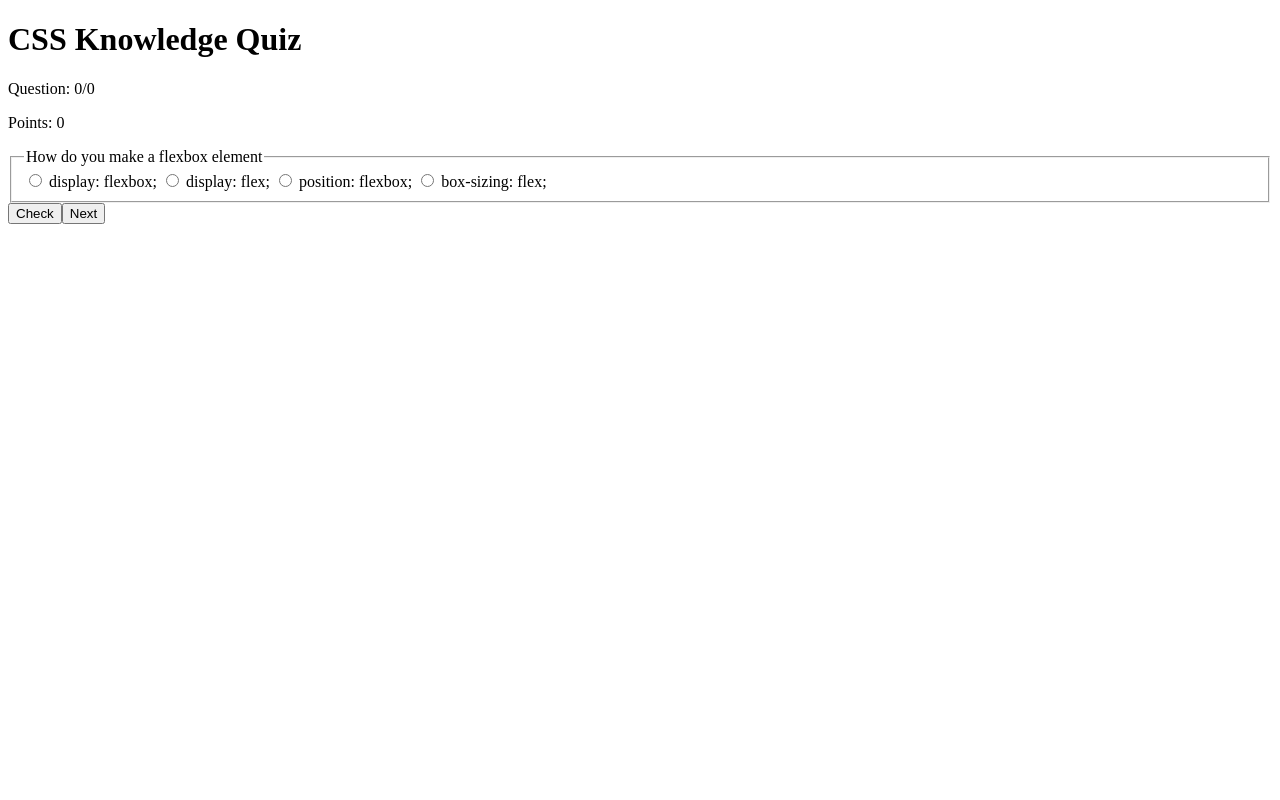
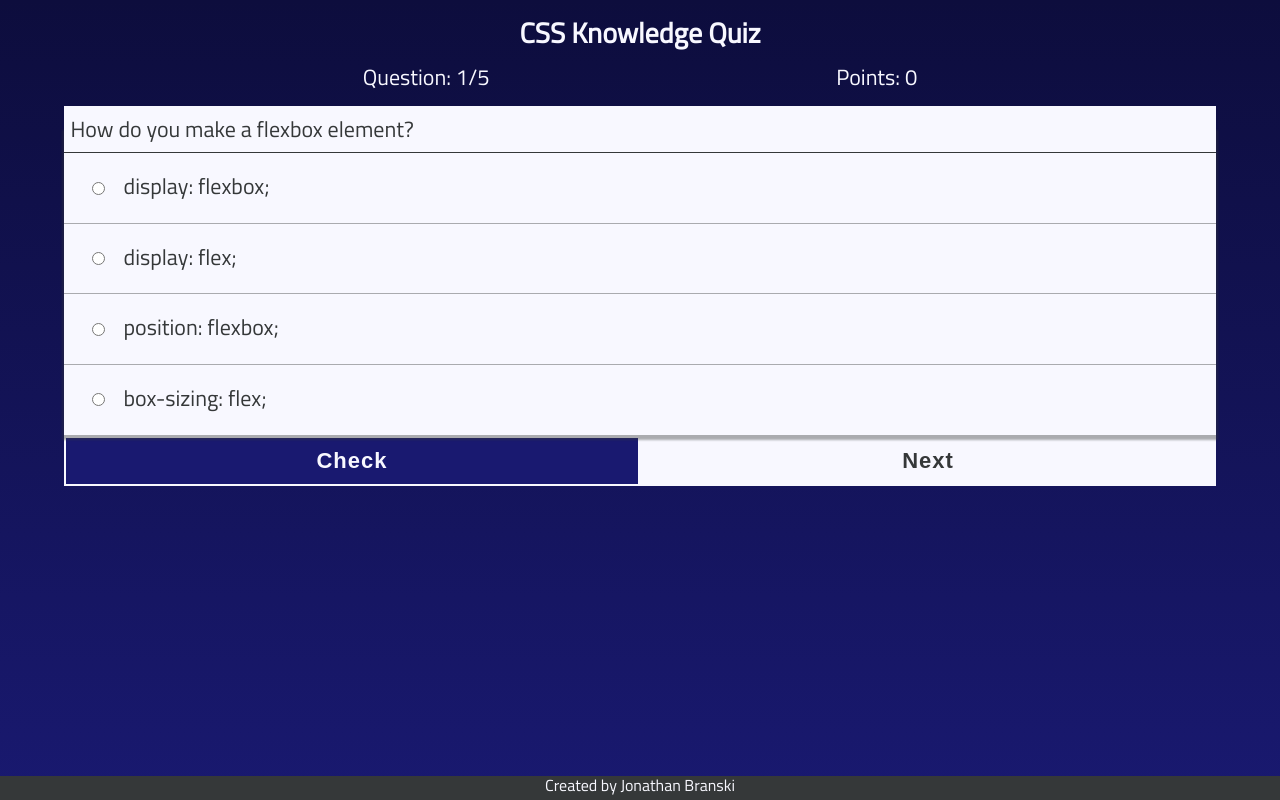
Before and after one commit to JBranski/css-design-quiz-app, a plain HTML site: page index.html in a window 1280 px wide. Both pictures are taken after a click on the button "Start CSS". Drawn offline with Linux system fonts and the light colour scheme.

Commit message:
main styling completed

```diff
--- /dev/null
+++ b/_variables.scss
@@ -0,0 +1,11 @@
+$blue: #191970;
+$dark-blue: #0d0d3d;
+$light-blue: #d6d6ff;
+
+$green: #88de6c;
+$red: #f56a63;
+
+$white: #f8f8ff;
+$black: #353839;
+$light-gray: #e6e6ff;
+$dark-gray: #404445;
--- a/index.html
+++ b/index.html
@@ -4,6 +4,7 @@
 	<meta charset="UTF-8">
 	<meta name="viewport" content="width=device-width, initial-scale=1.0">
 	<title>CSS Knowledge Quiz</title>
+	<link href="https://fonts.googleapis.com/css2?family=Titillium+Web&display=swap" rel="stylesheet">
 	<link rel="stylesheet" href="index.min.css">
 </head>
 <body>
@@ -14,6 +15,9 @@
 	</header>
 	<main>
 		<article class="js-home-screen">
+			<p>Welcome to the CSS and web design quiz. You will be asked a series of questions one at a time. Click the check button to check your answer, and next to move on to the following question.</p>
+
+			<p>If a chosen answer is wrong, it will be highlighted in red, and the correct answer shown in green. Your progress and score are located on the top of the screen at all times. Enjoy!</p>
 			<button type="default" id="js-start-btn">Start CSS</button>
 		</article>
 		<article class="js-form-screen hidden">
@@ -21,8 +25,14 @@
 
 			</form>
 		</article>
-		<article></article>
+		<article class="js-results-screen hidden">
+			<p></p>
+			<button type="default" id="js-restart-form">Return Home</button>
+		</article>
 	</main>
+	<footer>
+		<p>Created by <a href="https://jonathanbranski.com">Jonathan Branski</a></p>
+	</footer>
 	<script src="index.js" type="text/javascript"></script>
 </body>
 </html>
--- a/index.js
+++ b/index.js
@@ -35,7 +35,7 @@ const quizQuestions = [
 	},
 	{
 		key: "cssPreprocessor",
-		question: "Which item below is not a CSS preprocessor",
+		question: "Which item below is not a CSS preprocessor?",
 		choices: [
 			"Sass",
 			"Stylus",
@@ -46,7 +46,7 @@ const quizQuestions = [
 	},
 	{
 		key: "flexbox",
-		question: "How do you make a flexbox element",
+		question: "How do you make a flexbox element?",
 		choices: [
 			"display: flexbox;",
 			"position: flexbox;",
@@ -68,6 +68,8 @@ let newQuizOrder = [];
 // button containers into variables
 let nextBtn, checkBtn;
 let startBtn = document.querySelector("button#js-start-btn");
+
+let formArea = document.getElementById("js-form");
 
 
 // shuffles the order of itemsquestions or answers
@@ -96,9 +98,10 @@ function shuffleAnswerSelector(answers){
 
 // renders the form questions and hides all questions
 function renderForm(){
-	let formArea = document.getElementById("js-form");
 	let questionFormat;
 	let answersFormat;
+
+	document.querySelector(".js-question-total").innerHTML = `0/${newQuizOrder.length}`;
 
 	// loop through the questions
 	for(let i = 0; i < newQuizOrder.length; i++){
@@ -120,16 +123,16 @@ function renderForm(){
 	}
 
 	// add buttons to the end of the form
-	formArea.innerHTML += `<button id="js-check-btn" type="button" class="disabled">Check</button><button id="js-next-btn" type="button" >Next</button>`;
+	formArea.innerHTML += `<button id="js-check-btn" type="button" disabled>Check</button><button id="js-next-btn" type="button" >Next</button>`;
 
 	// store the buttons into their variables after they are rendered
 	checkBtn = document.getElementById("js-check-btn");
 	nextBtn = document.getElementById("js-next-btn");
 
-	checkBtn.addEventListener("click", checkAnswer);
+	checkBtn.addEventListener("click", checkIfAnswered);
 	checkBtn.addEventListener("keyup", function(e){
 		if(e.key === "Enter"){
-			checkAnswer;
+			checkIfAnswered;
 		}
 		return false;
 	});
@@ -169,33 +172,61 @@ function hideHomeScreen(){
 
 
 
-// check quiz answer
-function checkAnswer(){
-	let selectedAnswer = document.querySelector(`input[name="${newQuizOrder[currentQuestion - 1].key}"]:checked`).value;
-
-	if(selectedAnswer == newQuizOrder[currentQuestion - 1].answer){
-		console.log(currentScore)
-		currentScore++
-		document.querySelector(".js-total-correct").innerHTML = currentScore;
-	}
-
-
-	toggleCheckButton();
-	toggleNextButton();
+// See results page
+function seeQuizResults(){
+	document.querySelector(".js-form-screen").classList.toggle("hidden");
+	document.querySelector(".js-results-screen").classList.toggle("hidden");
+	document.querySelector(".js-results-screen p").innerHTML = `You scored a ${(currentScore/currentQuestion)*100}%!`
 }
 
 
 
-// function to display questions after the next button is pressed
-function nextQuestion() {
-	let questionTotal = document.querySelector(".js-question-total").innerHTML;
-	// questionTotal.innerHTML(`${currentQuestion}`);
-	// document.querySelector(".js-question-total").innerHTML(`${currentQuestion}/${newQuizOrder.length}`);
-	if(!(currentQuestion === 0)){
-		document.querySelector(`fieldset:nth-of-type(${currentQuestion})`).classList.toggle("hidden");
+// check to see if an answer is selected
+// TODO ERROR CARD
+function checkIfAnswered(){
+	let options = document.getElementsByName(newQuizOrder[currentQuestion - 1].key);
+
+	for (let i = 0; i < options.length; i++){
+		if(options[i].checked){
+			checkIfCorrect();
+		}
 	}
-	document.querySelector(`fieldset:nth-of-type(${currentQuestion + 1})`).classList.toggle("hidden");
-	currentQuestion++;
+}
+
+
+
+// check quiz answer
+function checkIfCorrect(){
+
+	selectedAnswer = document.querySelector(`input[name="${newQuizOrder[currentQuestion - 1].key}"]:checked`);
+
+	let quizChoices = document.querySelectorAll(`input[name="${newQuizOrder[currentQuestion - 1].key}"]`);
+
+	for(let i = 0; i < quizChoices.length; i++){
+		quizChoices[i].parentElement.classList.add("answers")
+	}
+
+	if(!selectedAnswer){
+		console.log("ERROR - PLEASE ANSWER QUESTION");
+	}
+	else if(selectedAnswer.value == newQuizOrder[currentQuestion - 1].answer){
+		currentScore++
+		document.querySelector(".js-total-correct").innerHTML = currentScore;
+		selectedAnswer.parentElement.classList.toggle("correct-answer");
+	}
+	else {
+		selectedAnswer.parentElement.classList.toggle("wrong-answer");
+		for(let i = 0; i < quizChoices.length; i++){
+			if(quizChoices[i].value == newQuizOrder[currentQuestion -1].answer){
+				quizChoices[i].parentElement.classList.add("correct-answer");
+			}
+		}
+	}
+
+	if(currentQuestion === newQuizOrder.length){
+		nextBtn.innerHTML = "Results";
+	}
+
 
 	toggleCheckButton();
 	toggleNextButton();
@@ -204,21 +235,58 @@ function nextQuestion() {
 
 
 
+// function to display questions after the next button is pressed
+function nextQuestion() {
+
+	if(currentQuestion === newQuizOrder.length){
+		seeQuizResults();
+		return false;
+	}
+	else if(!(currentQuestion === 0)){
+		document.querySelector(`fieldset:nth-of-type(${currentQuestion})`).classList.toggle("hidden");
+	}
+	document.querySelector(`fieldset:nth-of-type(${currentQuestion + 1})`).classList.toggle("hidden");
+	currentQuestion++;
+
+	document.querySelector(".js-question-total").innerHTML = `${currentQuestion}/${newQuizOrder.length}`;
+
+	toggleCheckButton();
+	toggleNextButton();
+
+}
+
+
+
 // toggle check button to toggle it being clickable
 function toggleCheckButton(){
-	checkBtn.classList.toggle("disabled");
+	checkBtn.toggleAttribute("disabled");
 }
 
 
 // toggle next button to toggle it being clickable
 function toggleNextButton(){
-	nextBtn.classList.toggle("disabled");
+	nextBtn.toggleAttribute("disabled");
 }
 
 
 // turn off being able to select radio buttons after being selected
 function lockChoices(){
+	document.querySelector(`fieldset:nth-of-type(${currentQuestion})`).toggleAttribute("disabled");
+}
 
+
+
+// Reset the form
+document.getElementById("js-restart-form").addEventListener("click", restartQuiz);
+document.getElementById("js-restart-form").addEventListener("keyup", function(e){
+	if(e.key === "Enter"){
+		restartQuiz;
+	}
+	return false;
+});
+
+function restartQuiz(){
+	location.reload();
 }
 
 
--- a/index.scss
+++ b/index.scss
@@ -1,3 +1,137 @@
+@import "_variables";
+
+*{
+	margin: 0;
+	padding: 0;
+	box-sizing: border-box;
+}
+
+html, body{
+	overflow: auto;
+}
+
+html{
+	font-size: 16px;
+}
+
+body{
+	background: $white;
+	background-image: linear-gradient($dark-blue, $blue);
+	background-repeat: no-repeat;
+	background-size: cover;
+	height: 100vh;
+	font-family: 'Titillium Web', sans-serif;
+	font-size: 1.375rem;
+	position: relative;
+	color: $black;
+	line-height: 1.2;
+}
+
+header{
+	display: flex;
+	flex-wrap: wrap;
+	justify-content: space-evenly;
+	color: $white;
+	padding: 1rem;
+
+	h1{
+		text-align: center;
+		flex: 100%;
+		font-size: 1.75rem;
+		margin-bottom: .5em;
+	}
+}
+
+main{
+	width: 90%;
+	margin: 0 auto 2em;
+	color: $white;
+	line-height: 1.5;
+
+	p{
+		margin-bottom: 1rem;
+	}
+}
+
+form{
+	background-color: $white;
+	color: $black;
+
+	fieldset{
+		position: relative;
+		border: none;
+		display: flex;
+		flex-direction: column;
+		box-shadow: 0 2px 2px 2px rgba(53,56,57, .4);
+
+		legend{
+			background-color: $white;
+			padding: .3em;
+			border-bottom: 1px solid $black;
+			width: 100%;
+		}
+
+		label{
+			display: block;
+			flex: 100%;
+			height: 500px;
+			padding: 15px;
+			border-bottom: 1px solid rgba(53,56,57, .4);
+			cursor: pointer;
+
+			&:hover{
+				background-color: $light-blue;
+			}
+
+			input[type="radio"]{
+				margin: 1em;
+			}
+		}
+	}
+
+	button{
+		width: 50%;
+		margin: 0;
+		height: 50px;
+		font-size: 1.375rem;
+		font-weight: bold;
+		border: 2px solid $white;
+		color: $white;
+		letter-spacing: 1px;
+		background-color: $blue;
+		cursor: pointer;
+
+		&:disabled{
+			background-color: $white;
+			color: $black;
+			cursor: not-allowed;
+		}
+	}
+}
+
+footer{
+	position: fixed;
+	bottom: 0;
+	width: 100%;
+	font-size: 1rem;
+	background-color: $black;
+	text-align: center;
+	height: 1.5em;
+	margin-top: 2em;
+
+	p, a{
+		color: $white;
+	}
+
+	a{
+		text-decoration: none;
+	}
+}
+
+.js-home-screen{
+
+}
+
 .hidden{
 	display: none;
 }
@@ -6,3 +140,17 @@
 	pointer-events: none;
 	cursor: default;
 }
+
+label.answers{
+	background-color: $light-gray;
+	color: $dark-gray;
+	cursor: default;
+}
+
+label.correct-answer{
+	background-color:  $green;
+}
+
+label.wrong-answer{
+	background-color: $red;
+}
```
Also changed, not shown: index.min.css, 1 other file.
